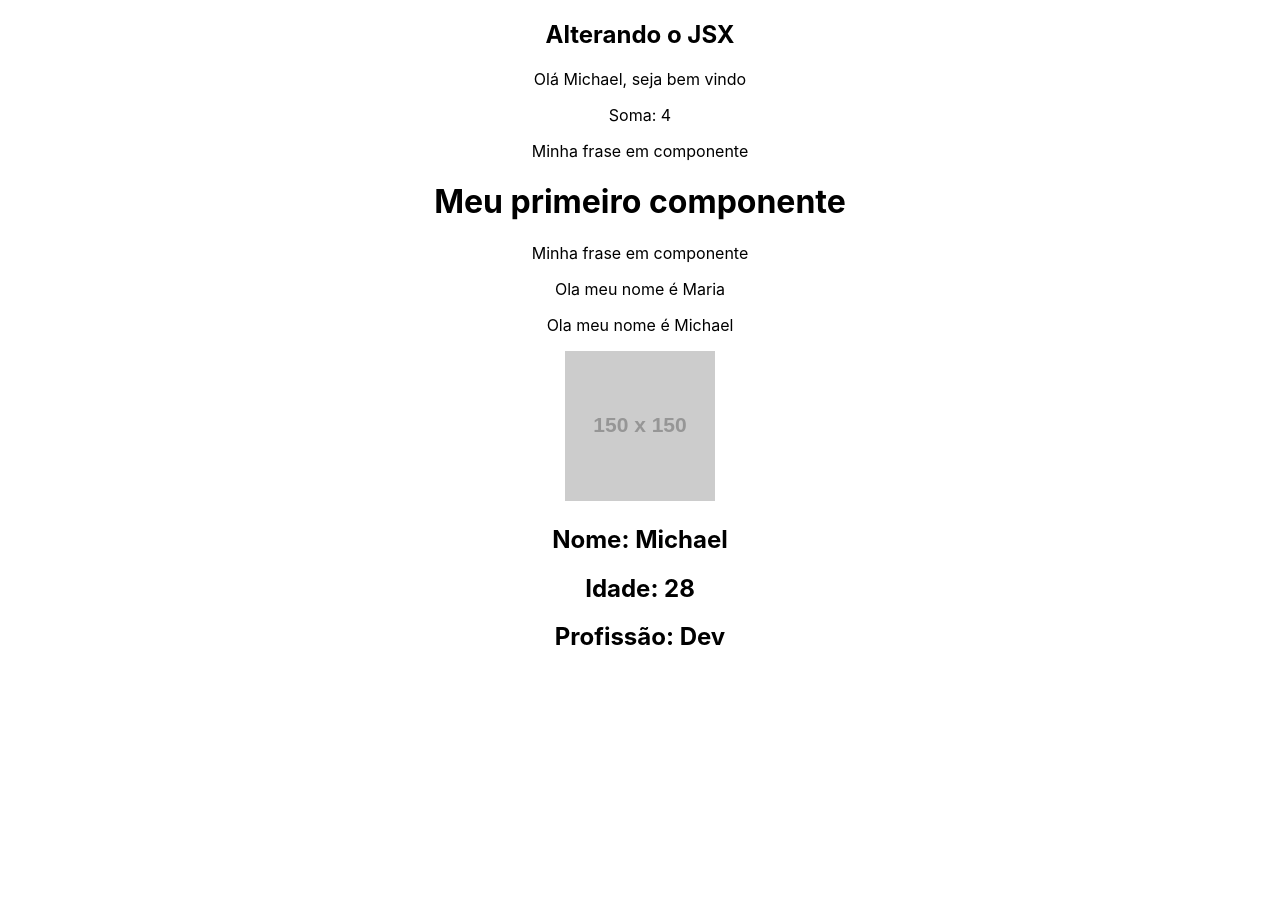
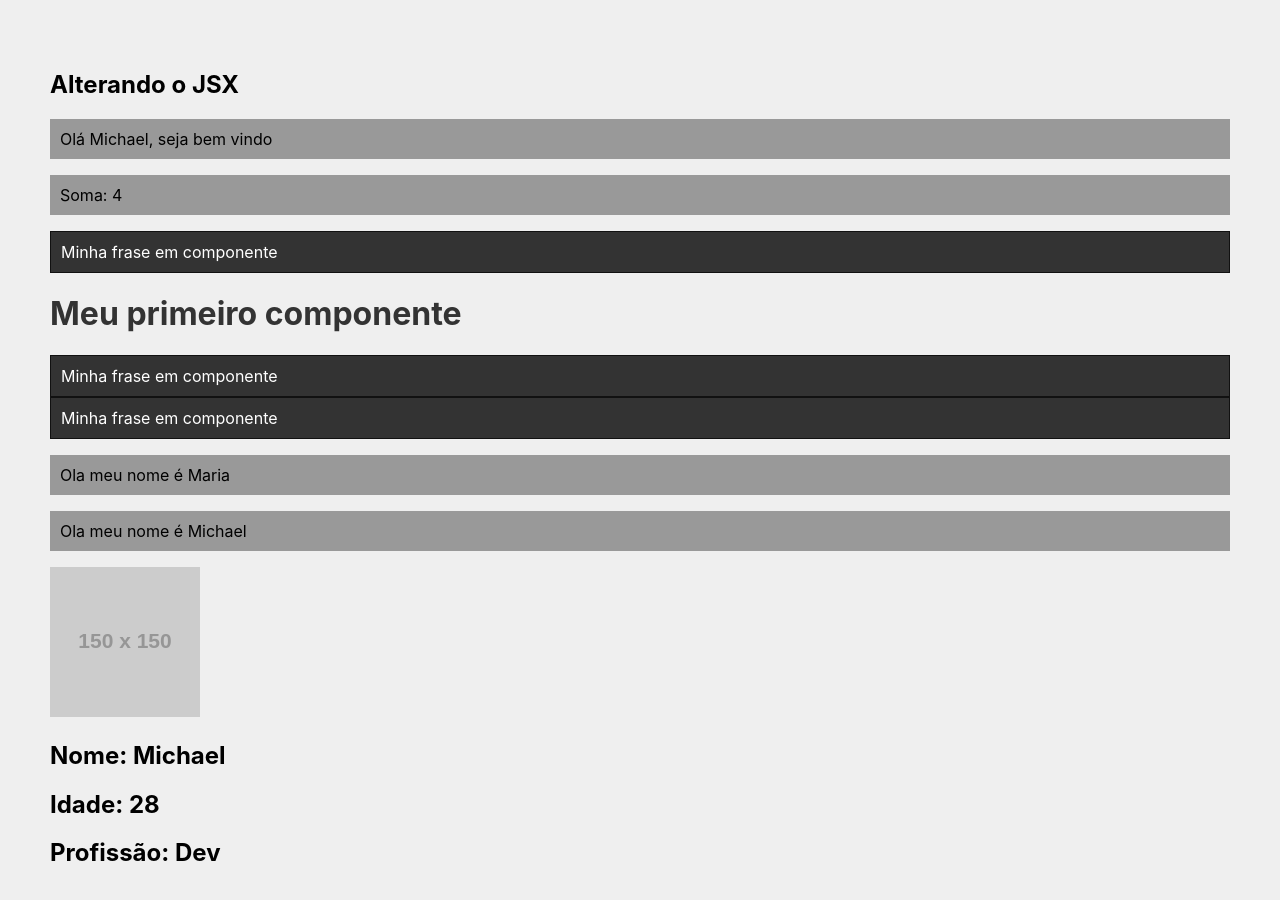
Before and after one commit to michaelthierry/React, a React (Create React App) app in the folder meu-projeto/: page / in a window 1280 px wide. Shown: the top 900 px of the page. Before the commit the page ends 800 px from the top, so only its background shows below. Built offline with nearby package versions, Linux system fonts and the light colour scheme.

Commit message:
feat: add css module

```diff
--- a/meu-projeto/src/App.css
+++ b/meu-projeto/src/App.css
@@ -1,38 +1,13 @@
-.App {
-  text-align: center;
+body {
+  padding: 50px;
+  background-color: #efefef;
 }
 
-.App-logo {
-  height: 40vmin;
-  pointer-events: none;
+h1{
+  color:#333
 }
 
-@media (prefers-reduced-motion: no-preference) {
-  .App-logo {
-    animation: App-logo-spin infinite 20s linear;
-  }
+p{
+  background-color: #999;
+  padding: 10px;
 }
-
-.App-header {
-  background-color: #282c34;
-  min-height: 100vh;
-  display: flex;
-  flex-direction: column;
-  align-items: center;
-  justify-content: center;
-  font-size: calc(10px + 2vmin);
-  color: white;
-}
-
-.App-link {
-  color: #61dafb;
-}
-
-@keyframes App-logo-spin {
-  from {
-    transform: rotate(0deg);
-  }
-  to {
-    transform: rotate(360deg);
-  }
-}
--- a/meu-projeto/src/App.js
+++ b/meu-projeto/src/App.js
@@ -4,6 +4,7 @@
 import HelloWorld from './components/HelloWorld';
 import SayMyName from './components/SayMyName'
 import Pessoa from './components/Pessoa'
+import Frase from './components/Frase';
 
 
 function App() {
@@ -19,6 +20,7 @@
       <p>Olá {nome}, seja bem vindo</p>
       <p>Soma: {soma(1, 3)}</p>
       <HelloWorld/>
+      <Frase/>
       <SayMyName nome = "Maria"/>
       <SayMyName nome={nome}/>
       <Pessoa
--- a/meu-projeto/src/components/Frase.js
+++ b/meu-projeto/src/components/Frase.js
@@ -1,9 +1,10 @@
+import styles from "./Frase.module.css"
 
 function Frase() {
 
     return(
-        <div>
-            <p>
+        <div className={styles.fraseContainer}>
+            <p className={styles.fraseContent}>
                 Minha frase em componente
             </p>
         </div>
--- /dev/null
+++ b/meu-projeto/src/components/Frase.module.css
@@ -0,0 +1,9 @@
+.fraseContainer {
+    background-color: #333;
+    border: 1px solid #111;
+}
+.fraseContent{
+    color: #fff;
+    background-color: #333;
+    margin: 0;
+}
```
